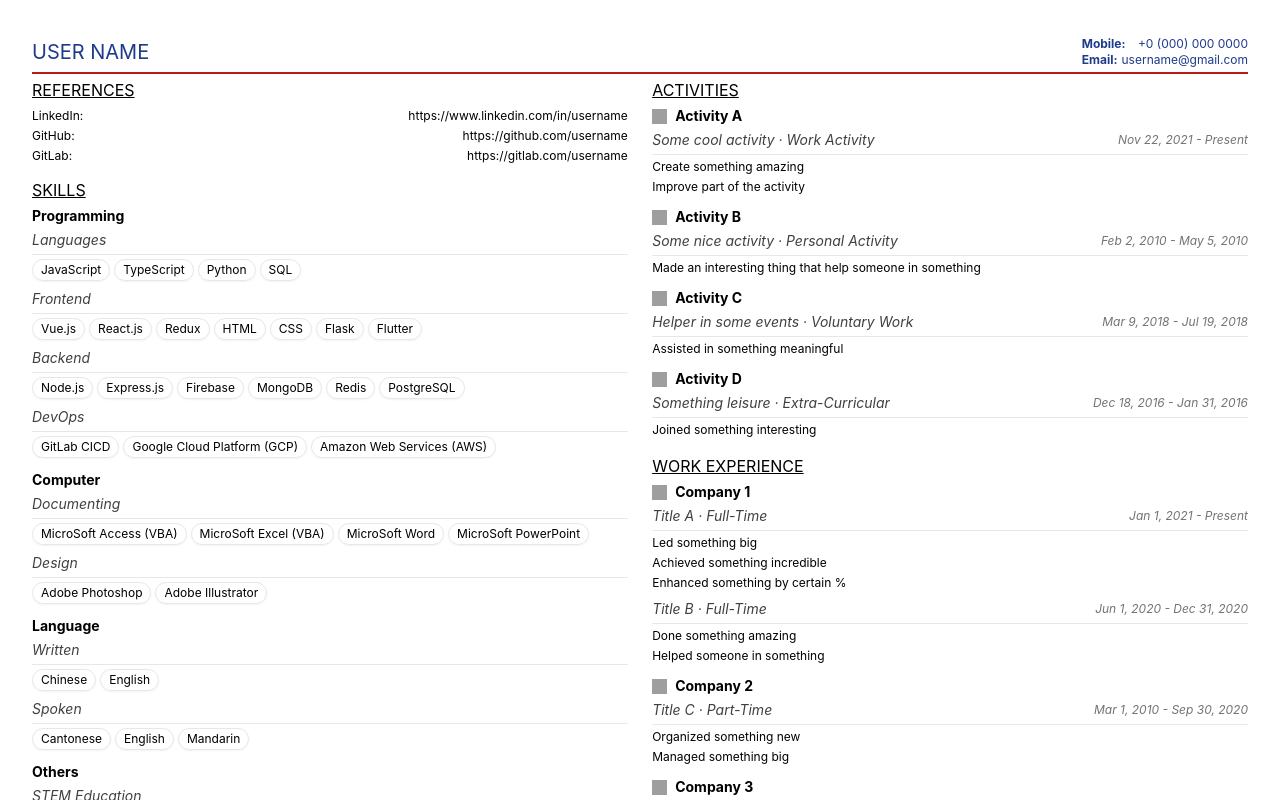
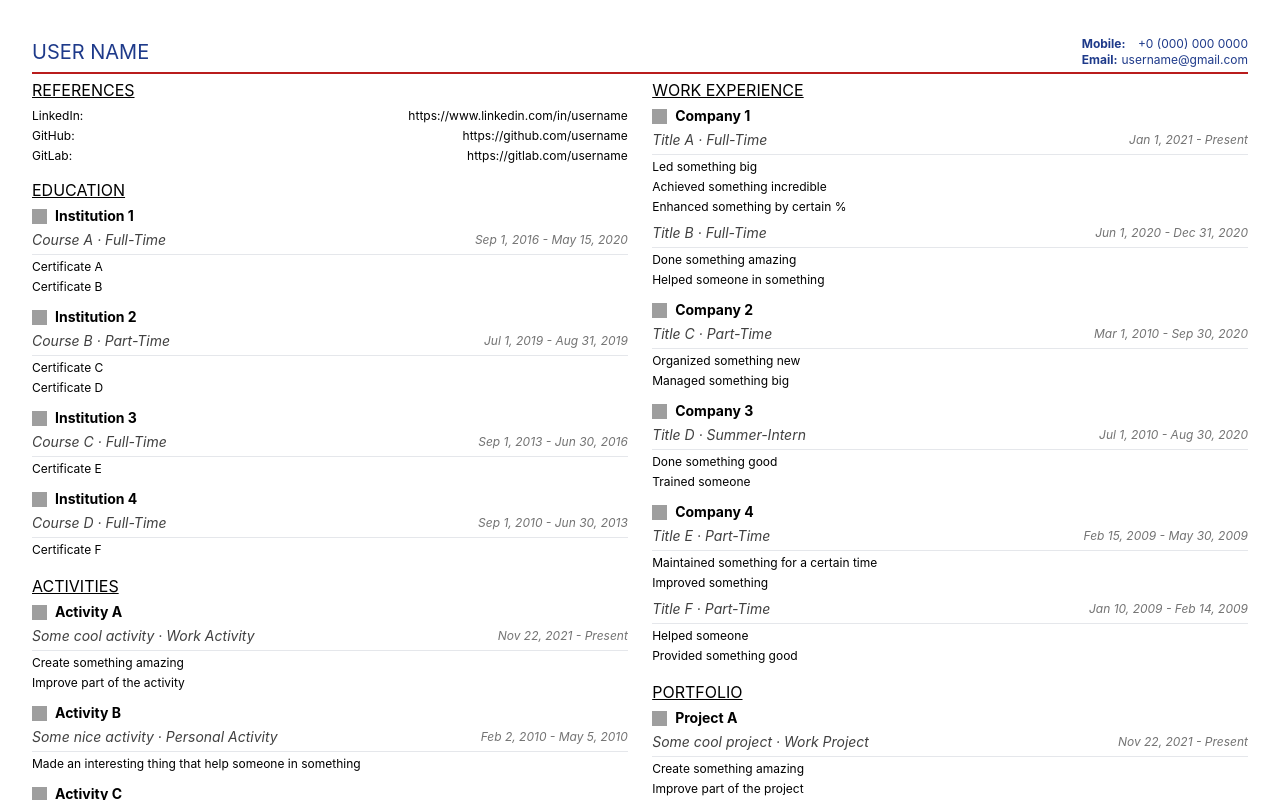
Before and after one commit to louvrecly/cv-generator-next, a Next.js app: page / in a window 1280 px wide. Shown: the top 800 px of the page. Built offline with nearby package versions, Linux system fonts and the light colour scheme; grey boxes are pictures that could not be loaded.

Commit message:
Remove SkillsSection skills state, setSkills setter and the effect from the home page

```diff
--- a/pages/index.js
+++ b/pages/index.js
@@ -2,7 +2,6 @@ import { useContext, useEffect } from 'react'
 import DataContext from 'context/data'
 import UserInfoBar from 'components/UserInfoBar'
 import ReferencesSection from 'components/ReferencesSection'
-import SkillsSection from 'components/SkillsSection'
 import EducationSection from 'components/EducationSection'
 import ActivitiesSection from 'components/ActivitiesSection'
 import WorkExperienceSection from 'components/WorkExperienceSection'
@@ -13,7 +12,6 @@ export default function Home() {
   const {
     user,
     references,
-    skills,
     education,
     activities,
     workExperience,
@@ -22,7 +20,6 @@ export default function Home() {
   const {
     setUser,
     setReferences,
-    setSkills,
     setEducation,
     setActivities,
     setWorkExperience,
@@ -33,7 +30,6 @@ export default function Home() {
     const payloads = [
       { endpoint: 'user', field: 'user', setter: setUser },
       { endpoint: 'references', field: 'references', setter: setReferences },
-      { endpoint: 'skills', field: 'skills', setter: setSkills },
       { endpoint: 'education', field: 'education', setter: setEducation },
       { endpoint: 'activities', field: 'activities', setter: setActivities },
       { endpoint: 'work-experience', field: 'workExperience', setter: setWorkExperience },
@@ -52,7 +48,6 @@ export default function Home() {
   }, [
     setUser,
     setReferences,
-    setSkills,
     setEducation,
     setActivities,
     setWorkExperience,
@@ -66,8 +61,6 @@ export default function Home() {
       <div className="md:flex-1 md:flex md:flex-col md:flex-wrap md:content-between md:gap-x-3 md:overflow-scroll">
         <ReferencesSection references={references} setReferences={setReferences} />
 
-        <SkillsSection skills={skills} setSkills={setSkills} />
-
         <EducationSection education={education} setEducation={setEducation} />
 
         <ActivitiesSection activities={activities} setActivities={setActivities} />
```
